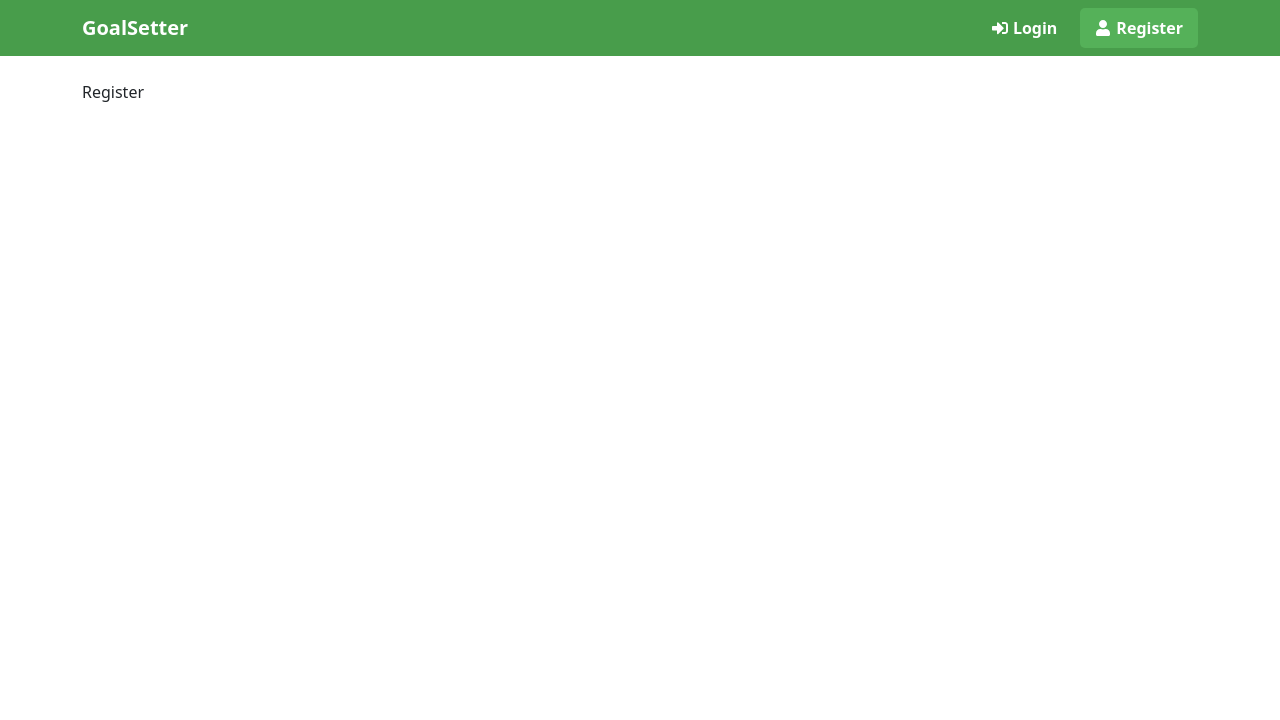
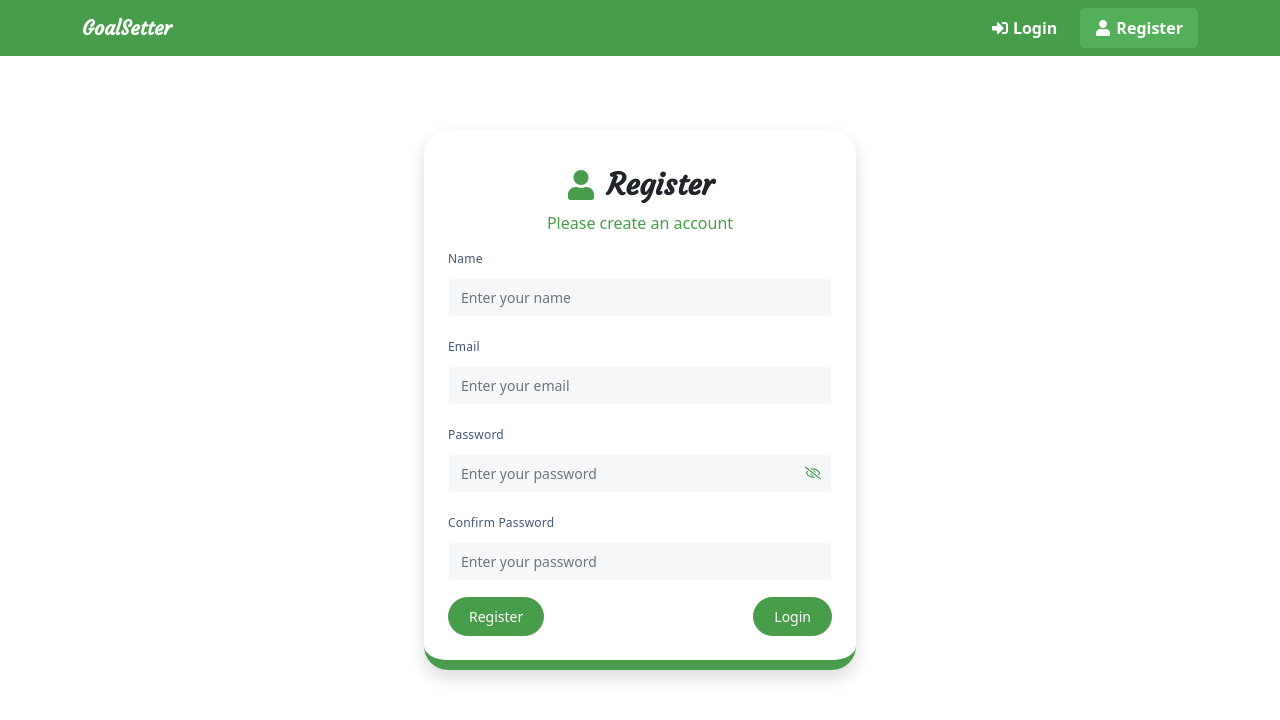
Before and after one commit to shivprajapat/mern-todo-goal-app, a React (Create React App) app in the folder frontend/: page /register in a window 1280 px wide. Shown: the top 720 px of the page. Built offline with nearby package versions, Linux system fonts and the light colour scheme.

Commit message:
Design login, register & goal item component

```diff
--- a/frontend/src/App.js
+++ b/frontend/src/App.js
@@ -1,5 +1,4 @@
 import React, { Fragment } from 'react'
-import { Container } from 'react-bootstrap'
 import { Route, Routes } from 'react-router-dom'
 import { Header } from './components'
 import { Dashboard, Login, Register } from './pages'
@@ -7,15 +6,13 @@ import { Dashboard, Login, Register } from './pages'
 const App = () => {
   return (
     <Fragment>
-    <Header />
-    <Container className='mt-4'>
+      <Header />
       <Routes>
-        <Route path="/" element={<Dashboard/>} />
-        <Route path="/login" element={<Login/>} />
-        <Route path="/register" element={<Register/>} />
+        <Route path="/" element={<Dashboard />} />
+        <Route path="/login" element={<Login />} />
+        <Route path="/register" element={<Register />} />
       </Routes>
-    </Container>
-  </Fragment>
+    </Fragment>
   )
 }
 
--- /dev/null
+++ b/frontend/src/components/GoalItem.jsx
@@ -0,0 +1,23 @@
+import React from 'react'
+import { Button, Card, Spinner } from 'react-bootstrap'
+
+const GoalItem = () => {
+    const isLoading =false
+  return (
+    <Card className='shadow border-0 mb-3'>
+      <Card.Body>
+        <Card.Title>This is Heading</Card.Title>
+        <Card.Text>Shiv</Card.Text>
+        <Card.Footer className='bg-transparent border-0 ps-0'>
+          <Button size='sm' variant="warning" >View</Button>
+          <Button size='sm' variant="info" className='mx-2'>Edit</Button>
+          <Button size='sm' variant="danger">
+            {isLoading ? <Spinner animation="border" size="sm" /> : "Delete"}
+          </Button>
+        </Card.Footer>
+      </Card.Body>
+    </Card>
+  )
+}
+
+export default GoalItem
--- a/frontend/src/components/Header.jsx
+++ b/frontend/src/components/Header.jsx
@@ -5,7 +5,7 @@ import { FaSignInAlt, FaUser } from 'react-icons/fa'
 
 const Header = () => {
     return (
-        <Navbar bg="primary" variant="dark">
+        <Navbar fixed='top' bg="primary" variant="dark">
             <Container>
                 <Navbar.Brand to="/" as={Link}>
                     GoalSetter
--- a/frontend/src/components/index.js
+++ b/frontend/src/components/index.js
@@ -1,5 +1,7 @@
 import Header from "./Header";
+import GoalItem from "./GoalItem";
 
 export {
-    Header
+    Header,
+    GoalItem
 }
--- a/frontend/src/index.css
+++ b/frontend/src/index.css
@@ -1,15 +1,15 @@
+@import url('https://fonts.googleapis.com/css2?family=Courgette&family=Montserrat:wght@300;400;500&display=swap');
+
 body {
   margin: 0;
-  font-family: -apple-system, BlinkMacSystemFont, 'Segoe UI', 'Roboto', 'Oxygen',
-    'Ubuntu', 'Cantarell', 'Fira Sans', 'Droid Sans', 'Helvetica Neue',
-    sans-serif;
-  -webkit-font-smoothing: antialiased;
-  -moz-osx-font-smoothing: grayscale;
+  font-family: 'Montserrat', sans-serif;
+  font-weight: 300;
 }
 
 body .navbar-brand {
   margin: 0;
   padding: 0;
+  font-family: 'Courgette', cursive;
   font-weight: bold;
 }
 
@@ -22,19 +22,42 @@ body .navbar-brand {
   transform: translate(-50%, -50%);
 }
 
-section h1 {
+.auth {
+  display: flex;
+  align-items: center;
+  justify-content: center;
+  min-height: 100vh;
+  width: 100%;
+}
+
+article {
+  margin-bottom: 10px;
   text-align: center;
-  margin-bottom: 20px;
+}
+
+article h1 {
   font-weight: 600;
+  font-family: 'Courgette', cursive;
+  display: flex;
+  align-items: center;
+  justify-content: center;
+  font-size: 30px;
+}
+
+article h1 span {
+  margin-left: 10px;
+}
+
+article h1 svg,
+article p {
+  color: #489d4b;
+  margin: 0;
+
 }
 
 input:focus,
 button:focus {
   box-shadow: none !important;
-}
-
-.form-control:focus {
-  border-color: #489d4b !important;
 }
 
 nav .nav-link {
@@ -47,7 +70,11 @@ nav .nav-link {
   align-items: center;
   justify-content: center;
 }
-nav .nav-link svg{margin-right: 5px;}
+
+nav .nav-link svg {
+  margin-right: 5px;
+}
+
 nav .nav-link:hover,
 nav .nav-link.active {
   background-color: #55b159;
@@ -67,6 +94,83 @@ input {
   outline: none;
 }
 
-body .bg-primary {
+body .bg-primary,
+body .btn-primary {
   background-color: #489d4b !important;
+  border-color: #489d4b !important;
 }
+
+form .btn-primary {
+  text-decoration: none;
+  font-size: 14px;
+  font-weight: 400;
+  border-radius: 50px;
+  padding: 8px 20px;
+
+}
+
+.form-wrapper {
+  border-bottom: 10px solid #489d4b;
+  border-radius: 24px;
+  padding: 37px 24px 24px;
+  width: 100%;
+  max-width: 432px;
+}
+
+.form-wrapper label {
+  font-size: 12px;
+  font-weight: 500;
+  letter-spacing: 0.2px;
+  color: #445774;
+  line-height: 1.83;
+}
+
+.form-wrapper .form-control {
+
+  padding: 8px 10px 8px 12px;
+  border-radius: 4px !important;
+  background-color: rgb(245, 247, 248);
+  border: 1px solid transparent;
+  box-shadow: inset 0 0 0 0 #fff;
+  color: #445774;
+  font-size: 14px;
+  background-image: none;
+}
+
+.form-wrapper .form-control:focus {
+  border-color: #489d4b !important;
+  background-color: rgb(245, 247, 248);
+}
+
+.input-group{
+  position: relative;
+}
+
+.input-group .eye{
+  color: #489d4b;
+  position: absolute;
+  right: 4px;
+  top: 50%;
+  transition: all .3s ease-in-out;
+  z-index: 9;
+  transform: translateY(-50%);
+  background-color: transparent;
+  border: none;
+  padding: 0;
+  width: 30px;
+  height: 30px;
+  border-radius: 100% !important;
+  padding: 0;
+  display: flex;
+  align-items: center;
+  justify-content: center;
+  transition: all 0.3s ease;
+  font-weight: 600;
+}
+.input-group .eye:hover{
+  background-color: #489d4b;
+  color: #fff;
+}
+.dashboard {
+  margin-top: 90px;
+}
--- a/frontend/src/pages/Dashboard.jsx
+++ b/frontend/src/pages/Dashboard.jsx
@@ -1,8 +1,27 @@
 import React from 'react'
+import { Col, Container, Row } from 'react-bootstrap';
+import GoalItem from '../components/GoalItem';
 
 const Dashboard = () => {
   return (
-    <div>Dashboard</div>
+    <section className='dashboard'>
+      <Container>
+        <div className='d-flex align-items-center justify-content-between flex-wrap mb-3'>
+          <article>
+            <h1>Goal List</h1>
+          </article>
+        </div>
+        <Row>
+          {
+            new Array(1).fill("").map((id) => (
+              <Col xxl={4} md={6} key={id}>
+                <GoalItem />
+              </Col>
+            ))
+          }
+        </Row>
+      </Container>
+    </section>
   )
 }
 
--- a/frontend/src/pages/Login.jsx
+++ b/frontend/src/pages/Login.jsx
@@ -1,8 +1,55 @@
-import React from 'react'
+import React, { useState } from 'react'
+import { Button, Form, Spinner } from 'react-bootstrap'
+import { FaSignInAlt , FaEye, FaRegEyeSlash } from 'react-icons/fa'
 
 const Login = () => {
+  const isLoading = false
+  const [formData, setFormData] = useState({
+    email: '',
+    password: '',
+  })
+  const [show, setShow] = useState(false)
+
+  const { email, password } = formData
+
+  const onChange = (e) => {
+    setFormData((prevState) => ({
+      ...prevState,
+      [e.target.name]: e.target.value,
+    }))
+  }
+  const onSubmit = (e) => {
+    e.preventDefault()
+    console.log('e :>> ', e);
+  }
+  const eyeButton = () => {
+    setShow(!show)
+  }
   return (
-    <div>Login</div>
+    <section className='auth'>
+      <div className='form-wrapper shadow'>
+        <article>
+          <h1><FaSignInAlt /> <span>Login</span></h1>
+          <p>Login and start setting goals</p>
+        </article>
+        <Form onSubmit={onSubmit}>
+          <Form.Group className="mb-3" controlId="formBasicEmail">
+            <Form.Label>Email</Form.Label>
+            <Form.Control type="email" placeholder='Enter your email' name='email' onChange={onChange} value={email} />
+          </Form.Group>
+          <Form.Group className="mb-3" controlId="formBasicPassword">
+            <Form.Label>Password</Form.Label>
+            <div className="input-group">
+              <Form.Control type={show ? "text" : "password"} placeholder='Enter your password' name='password' onChange={onChange} value={password} />
+              <button className="eye" onClick={eyeButton}>{show ? <FaEye /> : <FaRegEyeSlash />}</button>
+            </div>
+                      </Form.Group>
+          <Button variant="primary" mr={2} type="submit">
+            {isLoading ? <Spinner animation="border" size="sm" /> : "Submit"}
+          </Button>
+        </Form>
+      </div>
+    </section>
   )
 }
 
--- a/frontend/src/pages/Register.jsx
+++ b/frontend/src/pages/Register.jsx
@@ -1,8 +1,72 @@
-import React from 'react'
+import React, { useState } from 'react'
+import { Button, Form, Spinner } from 'react-bootstrap'
+import { FaUser, FaEye, FaRegEyeSlash } from 'react-icons/fa'
+import { useNavigate } from 'react-router-dom'
 
 const Register = () => {
+  const isLoading = false
+  const [formData, setFormData] = useState({
+    name: '',
+    email: '',
+    password: '',
+    password2: '',
+  })
+  const [show, setShow] = useState(false)
+  const { name, email, password, password2 } = formData;
+  const onChange = (e) => {
+    setFormData((prevState) => ({
+      ...prevState,
+      [e.target.name]: e.target.value,
+    }))
+  }
+  const onSubmit = (e) => {
+    e.preventDefault()
+    console.log('e :>> ', e);
+  }
+
+  const eyeButton = () => {
+    setShow(!show)
+  }
+  const navigate = useNavigate()
   return (
-    <div>Register</div>
+    <section className='auth'>
+      <div className='form-wrapper shadow'>
+        <article>
+          <h1><FaUser /> <span>Register</span></h1>
+          <p>Please create an account</p>
+        </article>
+        <Form onSubmit={onSubmit}>
+          <Form.Group className="mb-3" controlId="formBasicName">
+            <Form.Label>Name</Form.Label>
+            <Form.Control type="text" placeholder='Enter your name' name='name' value={name} onChange={onChange} />
+          </Form.Group>
+          <Form.Group className="mb-3" controlId="formBasicEmail">
+            <Form.Label>Email</Form.Label>
+            <Form.Control type="email" placeholder='Enter your email' name='email' onChange={onChange} value={email} />
+          </Form.Group>
+          <Form.Group className="mb-3" controlId="formBasicPassword">
+            <Form.Label>Password</Form.Label>
+            <div className="input-group">
+              <Form.Control type={show ? "text" : "password"} placeholder='Enter your password' name='password' onChange={onChange} value={password} />
+              <button className="eye" onClick={eyeButton}>{show ? <FaEye /> : <FaRegEyeSlash />}</button>
+            </div>
+          </Form.Group>
+          <Form.Group className="mb-3" controlId="formBasicPassword2">
+            <Form.Label>Confirm Password</Form.Label>
+            <Form.Control type="password" placeholder='Enter your password' name='password2' onChange={onChange} value={password2} />
+          </Form.Group>
+          <Form.Group className="d-flex justify-content-between align-items-center" controlId="formBasicPassword2">
+
+            <Button variant="primary" type="submit">
+              {isLoading ? <Spinner animation="border" size="sm" /> : "Register"}
+            </Button>
+            <Button variant="primary" onClick={() => navigate("/login")}>
+              Login
+            </Button>
+          </Form.Group>
+        </Form>
+      </div>
+    </section>
   )
 }
 
```
